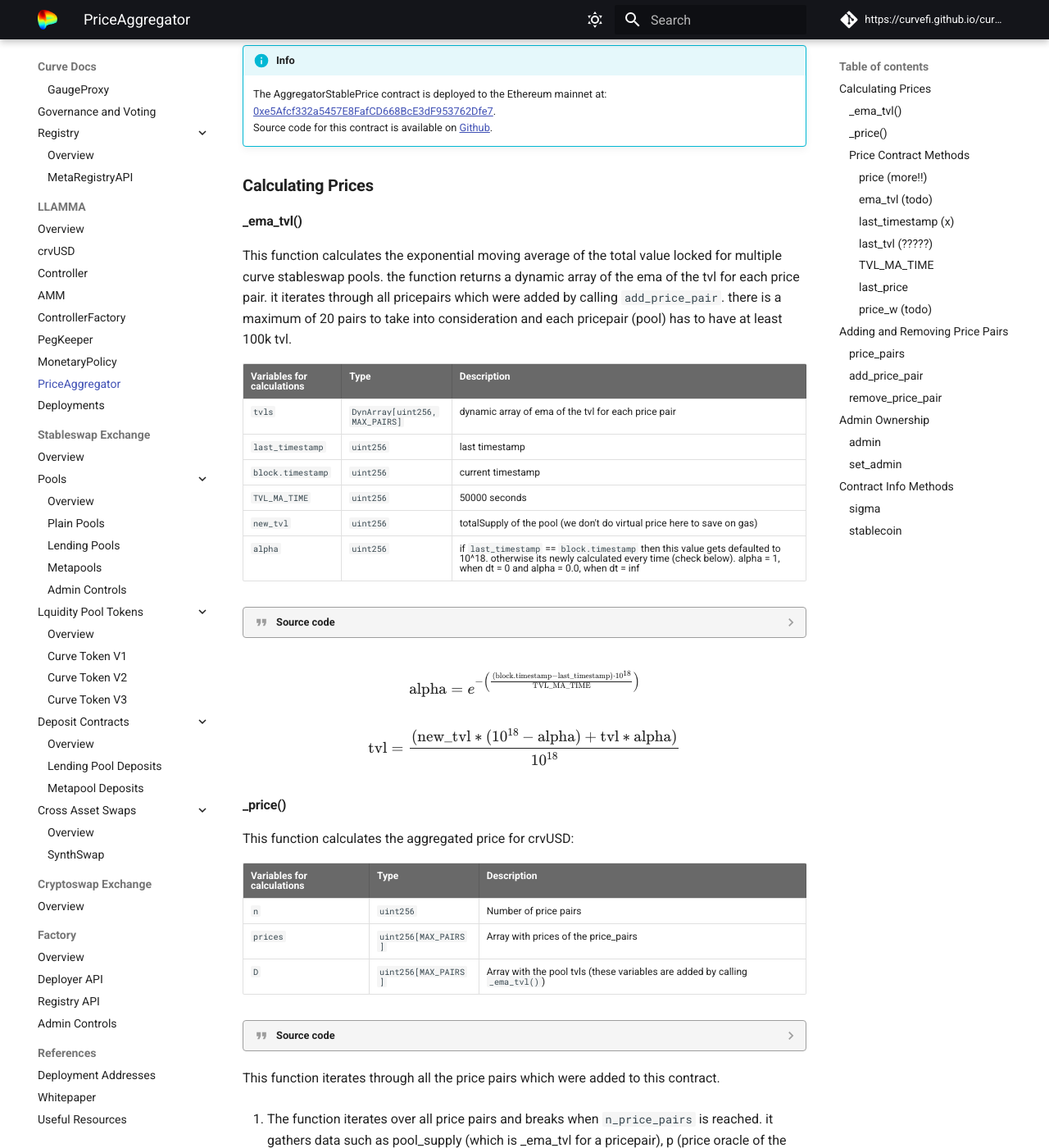
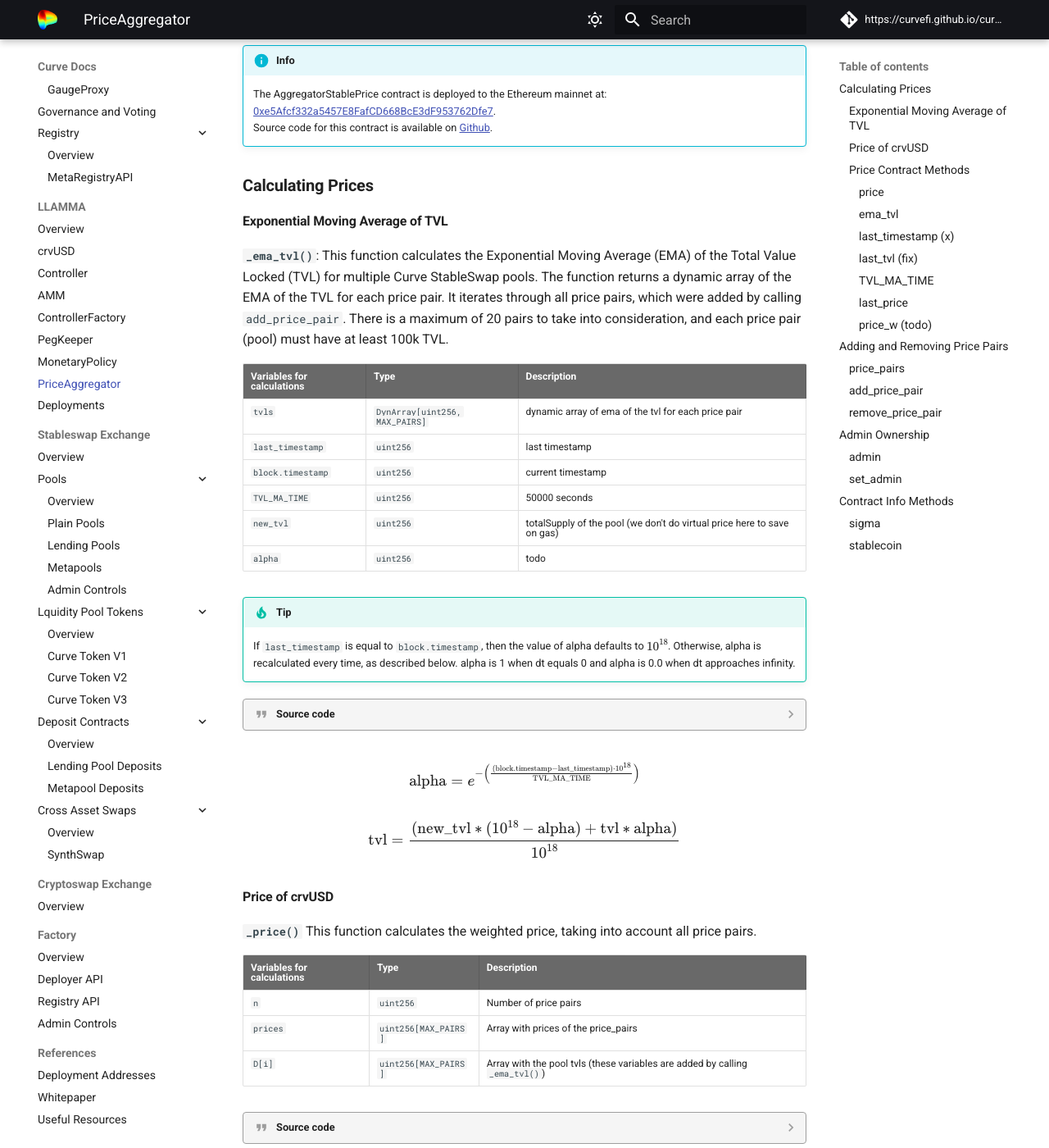
Before and after one commit to CurveDocs/curve-docs, an MkDocs documentation site: the page built from docs/LLAMMA/priceaggregator.md, in a window 1280 px wide and 1400 px high, scrolled down 228 px. Shown: the whole window at 82% size. Built offline with MkDocs 1.6.1 and Material for MkDocs 9.7.7, drawn with Linux system fonts in a browser that asks for light colours; some of the changed text lies outside the part shown.

Commit message:
priceaggregator (fixes)

````diff
--- a/docs/LLAMMA/priceaggregator.md
+++ b/docs/LLAMMA/priceaggregator.md
@@ -8,9 +8,10 @@ The **AggregatorStablePrice** contract is designed to aggregate the prices of cr
 
 ## **Calculating Prices**
 
-### **_ema_tvl()**
+### **Exponential Moving Average of TVL**
 
-This function calculates the exponential moving average of the total value locked for multiple curve stableswap pools. the function returns a dynamic array of the ema of the tvl for each price pair. it iterates through all pricepairs which were added by calling `add_price_pair`. there is a maximum of 20 pairs to take into consideration and each pricepair (pool) has to have at least 100k tvl.
+**`_ema_tvl()`**:
+This function calculates the Exponential Moving Average (EMA) of the Total Value Locked (TVL) for multiple Curve StableSwap pools. The function returns a dynamic array of the EMA of the TVL for each price pair. It iterates through all price pairs, which were added by calling `add_price_pair`. There is a maximum of 20 pairs to take into consideration, and each price pair (pool) must have at least 100k TVL.
 
 | Variables for calculations | Type | Description |
 | ----------- | -------| ----|
@@ -19,8 +20,10 @@ This function calculates the exponential moving average of the total value locke
 | `block.timestamp`|  `uint256` | current timestamp |
 | `TVL_MA_TIME` |  `uint256` | 50000 seconds |
 | `new_tvl` |  `uint256` | totalSupply of the pool (we don't do virtual price here to save on gas) |
-| `alpha` |  `uint256` | if `last_timestamp` == `block.timestamp` then this value gets defaulted to 10^18. otherwise its newly calculated every time (check below). alpha = 1, when dt = 0 and alpha = 0.0, when dt = inf |
+| `alpha` |  `uint256` | todo |
 
+!!!tip
+    If `last_timestamp` is equal to `block.timestamp`, then the value of alpha defaults to $10^{18}$. Otherwise, alpha is recalculated every time, as described below. alpha is 1 when dt equals 0 and alpha is 0.0 when dt approaches infinity.
 
 ??? quote "Source code"
 
@@ -59,16 +62,17 @@ $$\text{tvl} = \frac{(\text{new_tvl} * (10^{18} - \text{alpha}) + \text{tvl} * \
 
 
 
-### **_price()**
+### **Price of crvUSD**
 
-This function calculates the aggregated price for crvUSD:
+**`_price()`**
+This function calculates the weighted price, taking into account all price pairs.
 
 
 | Variables for calculations | Type | Description |
 | ----------- | -------| ----|
 | `n` |  `uint256` | Number of price pairs |
 | `prices` |  `uint256[MAX_PAIRS]` | Array with prices of the price_pairs |
-| `D` |  `uint256[MAX_PAIRS]` | Array with the pool tvls (these variables are added by calling `_ema_tvl()`)|
+| `D[i]` |  `uint256[MAX_PAIRS]` | Array with the pool tvls (these variables are added by calling `_ema_tvl()`)|
 
 
 ??? quote "Source code"
@@ -120,8 +124,7 @@ This function calculates the aggregated price for crvUSD:
 This function iterates through all the price pairs which were added to this contract.
 
 
-1. The function iterates over all price pairs and breaks when `n_price_pairs` is reached.
-it gathers data such as pool_supply (which is _ema_tvl for a pricepair), p (price oracle of the price pair). it stores the pool_supply's of the price pairs in `D` and also computes Dsum (sum of all D's) and a  DPsum (sum of pool_supply * p for all price pairs). if Dsum is equal to 0, 10^18 will be used as a placeholder.
+1. The function iterates over all price pairs and stops when `n_price_pairs` is reached. It collects data such as **pool_supply** (which is the `_ema_tvl` for a price pair) and **p** (price from the price pair's oracle). It stores the pool_supply of the price pairs in **D** and also computes **Dsum** (the sum of D for all price pairs) and **DPsum** (the sum of **$\text{pool_supply * p}$** for all price pairs). If Dsum is equal to 0, then $10^{18}$ is used as a placeholder.
 
     | Variables | Type | Description |
     | ----------- | -------| ----|
@@ -161,7 +164,7 @@ it gathers data such as pool_supply (which is _ema_tvl for a pricepair), p (pric
         ```
 
 
-2. iterates through all pools again. breaks when `n_price_pairs` is reached. calculates the p_avg, e[i] and e_min.
+2. This piece of code calculates an error metric **e** for each price pair, which represents the squared difference between its **price p** and the **average price p_avg**, normalized by a constant `SIGMA`. The minimum error **e_min** across all price pairs is also tracked.
 
     | Variables | Type | Description |
     | ----------- | -------| ----|
@@ -190,7 +193,7 @@ it gathers data such as pool_supply (which is _ema_tvl for a pricepair), p (pric
     $$\text{e_min} = min(\text{e[i], e_min})$$
 
 
-3. iterates through all pools again. breaks when `n_price_pairs` is reached. first calculates all the individual w for all price pairs, then calculates wp_sum and w_sum -> price.
+3. In the last step, **w**, **w_sum**, and **wp_sum** are calculated, from which the final price can be derived.
 
     | Variables | Type | Description |
     | ----------- | -------| ----|
@@ -220,10 +223,10 @@ it gathers data such as pool_supply (which is _ema_tvl for a pricepair), p (pric
 
 ### **Price Contract Methods**
 
-#### `price` (more!!)
+#### `price`
 !!! description "`PriceAggregator.price() -> uint256:`"
 
-    Getter for the price of crvUSD.
+    Getter for the price of crvUSD. For calculations see above.
 
     Returns: price (`uint256`).
 
@@ -350,7 +353,7 @@ it gathers data such as pool_supply (which is _ema_tvl for a pricepair), p (pric
 #### `last_timestamp` (x)
 !!! description "`PriceAggregator.last_timestamp() -> uint256:`"
 
-    Getter for the latest timestamp when `price_w` was called (?).
+    Getter for the latest timestamp when `price_w` was called.
 
     Returns: timestamp (`uint256`).
 
@@ -368,7 +371,7 @@ it gathers data such as pool_supply (which is _ema_tvl for a pricepair), p (pric
         ```
 
 
-#### `last_tvl` (?????)
+#### `last_tvl` (fix)
 !!! description "`PriceAggregator.last_tvl(arg0: uint256) -> uint256:`"
 
     Getter for the total value locked in a liquidity pool. why is this not the same as calling totalSupply on the pool conraxct?
````
Also changed, not shown: other parts of docs/LLAMMA/priceaggregator.md (+2 -2 lines).
